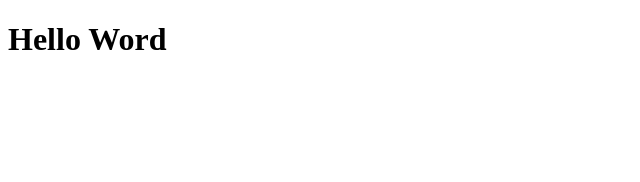
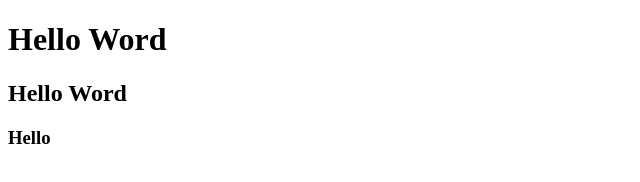
Before and after one commit to testmeo1111/test_repo111, a plain HTML site: page index.html in a window 1280 px wide. Shown: the whole page, without its empty margins (0-640 px from the left). Drawn offline with Linux system fonts and the light colour scheme.

Commit message:
add h2 title

```diff
--- a/index.html
+++ b/index.html
@@ -7,5 +7,7 @@
 </head>
 <body>
  <h1>Hello Word</h1>
+ <h2>Hello Word</h2>
+ <h3>Hello</h3>
 </body>
 </html>
```
